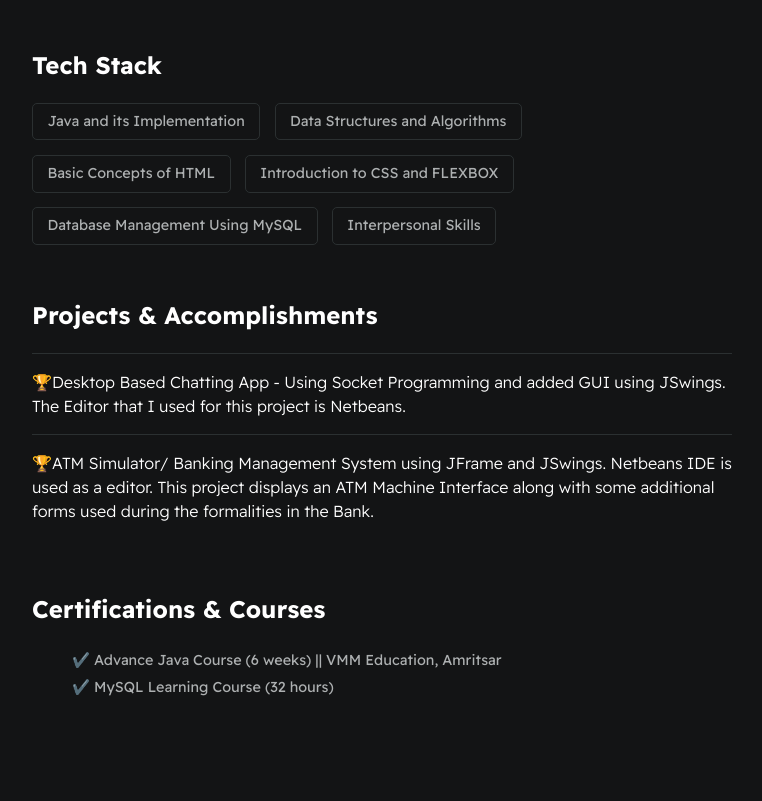
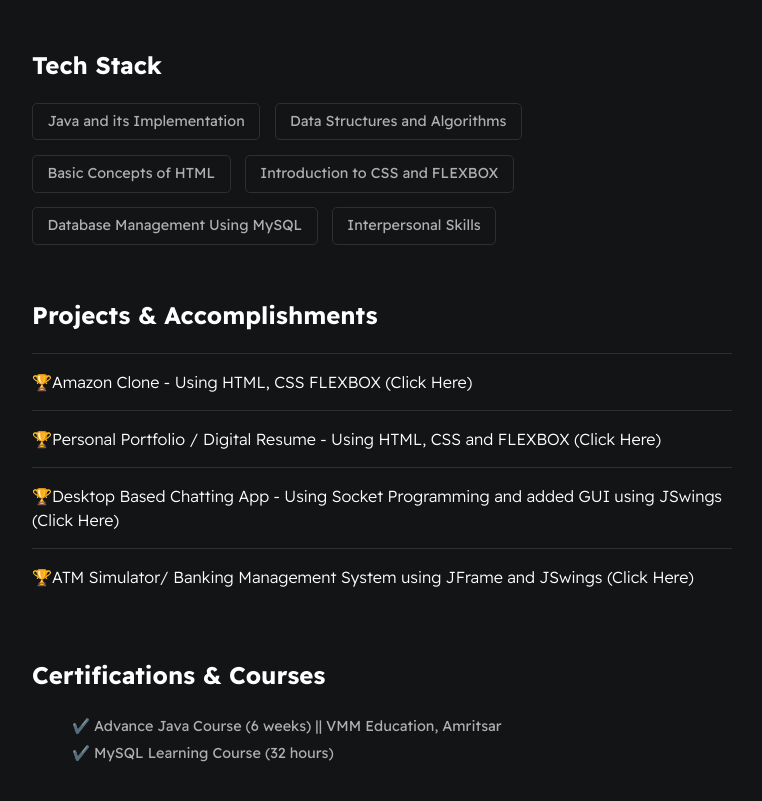
Before and after one commit to Aryandh01/Resume-Website, a plain HTML site: page index.html in a window 1280 px wide. Shown: the part 656-1457 px from the top of the page, without its empty margins (258-1020 px from the left). Before the commit the page ends 1396 px from the top, so only its background shows below. Drawn offline with Linux system fonts and the light colour scheme.

Commit message:
index.html

```diff
--- a/index.html
+++ b/index.html
@@ -50,12 +50,21 @@
 
                 <section class="section--page">
                     <h2>Projects & Accomplishments</h2>
+                   <div class="card--project">
+                        <a href="project1.html"><span>🏆</span>Amazon Clone - Using HTML, CSS FLEXBOX (Click Here) </a>
+
+                    </div>
+
                     <div class="card--project">
-                        <a href="project1.html"><span>🏆</span>Desktop Based Chatting App - Using Socket Programming and added GUI using JSwings. The Editor that I used for this project is Netbeans. </a>
+                        <a href="project1.html"><span>🏆</span>Personal Portfolio / Digital Resume - Using HTML, CSS and FLEXBOX (Click Here) </a>
 
                     </div>
                     <div class="card--project">
-                        <a href="project1.html"><span>🏆</span>ATM Simulator/ Banking Management System using JFrame and JSwings. Netbeans IDE is used as a editor. This project displays an ATM Machine Interface along with some additional forms used during the formalities in the Bank.</a>
+                        <a href="project1.html"><span>🏆</span>Desktop Based Chatting App - Using Socket Programming and added GUI using JSwings (Click Here)</a>
+
+                    </div>
+                    <div class="card--project">
+                        <a href="project1.html"><span>🏆</span>ATM Simulator/ Banking Management System using JFrame and JSwings (Click Here)</a>
                     </div>
                 </section>
 
```
